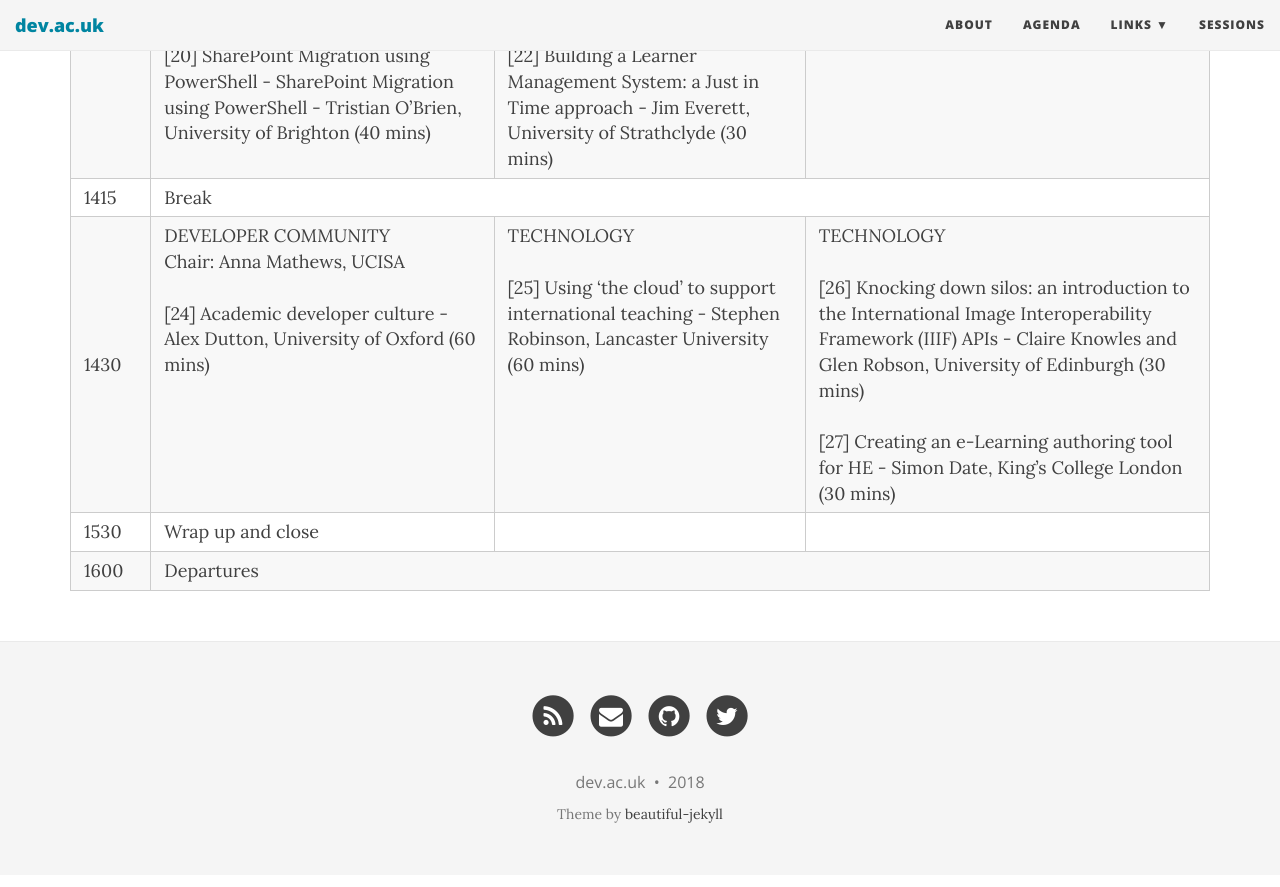
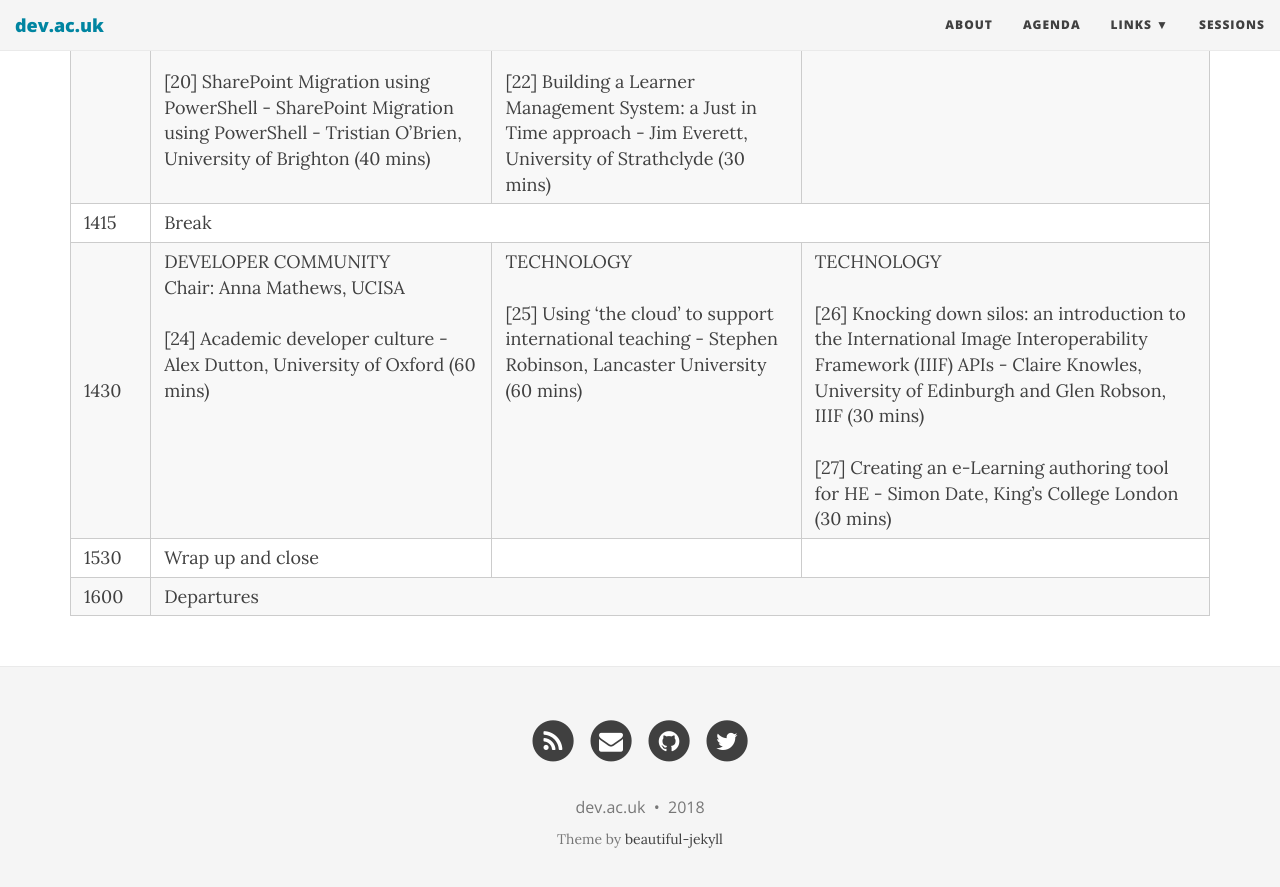
Before and after one commit to devacuk/devacuk.github.io, a Jekyll site: the page built from agenda.md, in a window 1280 px wide and 900 px high, scrolled down 2631 px. Shown: the top 887 px of the window. Built offline with Jekyll 4.4.1, drawn with Linux system fonts in a browser that asks for light colours; nearby versions of some CDN libraries.

Commit message:
glen robson affiliation

```diff
--- a/agenda.md
+++ b/agenda.md
@@ -31,7 +31,7 @@ UCISA and Jisc are working with the developer community to create a unique event
       RESEARCH SUPPORT<br/>
       Chair: Chris Gutteridge, University of Southampton<br/><br/>
       [1] The life academic - Chris Gutteridge, University of Southampton (30 mins)<br/><br/>
-      [2] A day in the life of a Research Software Engineer - James Grant, University of Bath (60 mins)<br/>
+      [2] A day in the life of a Research Software Engineer - James Grant, University of Bath (60 mins)<br/><br/>
       [3] Cambridge vs. Oxford repository showdown! - Matteo Cancellieri, Open University (30 mins)<br/><br/>
     </td>
     <td valign="top">
@@ -149,7 +149,7 @@ UCISA and Jisc are working with the developer community to create a unique event
     </td>
     <td valign="top">
       TECHNOLOGY<br/><br/>
-      [26] Knocking down silos: an introduction to the International Image Interoperability Framework (IIIF) APIs - Claire Knowles and Glen Robson, University of Edinburgh (30 mins)<br/><br/>
+      [26] Knocking down silos: an introduction to the International Image Interoperability Framework (IIIF) APIs - Claire Knowles, University of Edinburgh and Glen Robson, IIIF (30 mins)<br/><br/>
       [27] Creating an e-Learning authoring tool for HE - Simon Date, King’s College London (30 mins)<br/>
     </td>
   </tr>
```
Also changed, not shown: sessions.md (+1 -1 lines).
